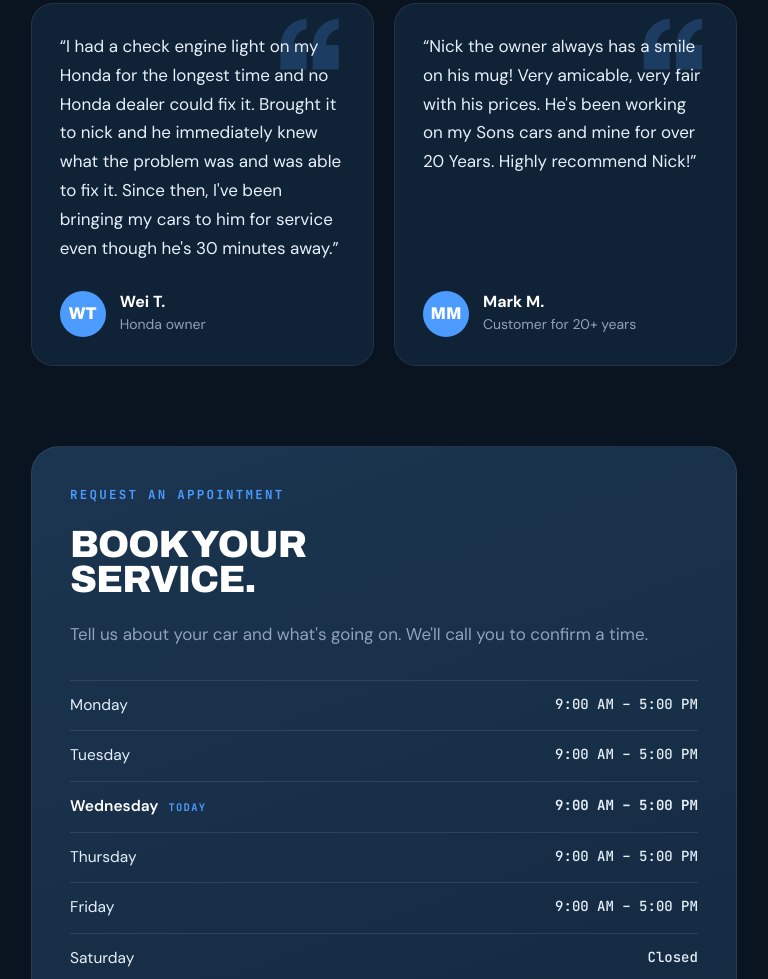
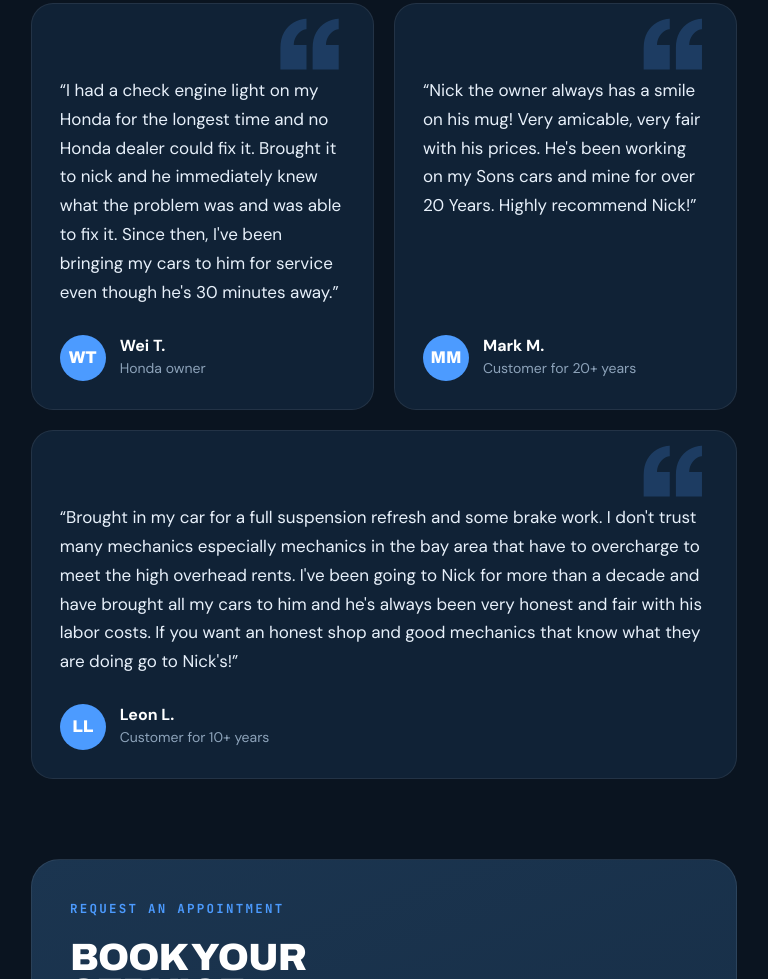
Before and after one commit to sinarostam/moragagas, a plain HTML site: page index.html in a window 768 px wide. Shown: the part 5777-6756 px from the top of the page. Drawn offline with Linux system fonts and the light colour scheme.

Commit message:
Add Leon L.'s review; tidy review layout
Three reviews show in a row on desktop; on tablets the odd last card
spans the full width. Give the quote mark room above the text.

Co-Authored-By: Claude Opus 5.5 <noreply@anthropic.com>
Claude-Session: https://claude.ai/code/session_01Lu1TN1VFRBeeSRK2i4gKhS

```diff
--- a/index.html
+++ b/index.html
@@ -362,6 +362,12 @@
     font-family:var(--display);font-weight:900;font-size:140px;line-height:1;color:var(--auto-blue);opacity:.22;
   }
   .review blockquote{font-size:17px;line-height:1.7;color:var(--auto-ice);position:relative}
+  .review:not(:only-child) blockquote{margin-top:44px}
+  @media (min-width:641px) and (max-width:1020px){
+    .reviews{grid-template-columns:repeat(2,1fr)}
+    .review:not(:only-child):last-child:nth-child(odd){grid-column:1/-1}
+  }
+  @media (max-width:640px){.reviews{grid-template-columns:1fr}}
   .review figcaption{display:flex;align-items:center;gap:14px;margin-top:auto;padding-top:28px}
   .review .avatar{
     width:46px;height:46px;border-radius:50%;flex:none;display:grid;place-items:center;
@@ -842,6 +848,8 @@ const SITE = {
         text:"I had a check engine light on my Honda for the longest time and no Honda dealer could fix it. Brought it to nick and he immediately knew what the problem was and was able to fix it. Since then, I've been bringing my cars to him for service even though he's 30 minutes away." },
       { name:"Mark M.", detail:"Customer for 20+ years",
         text:"Nick the owner always has a smile on his mug! Very amicable, very fair with his prices. He's been working on my Sons cars and mine for over 20 Years. Highly recommend Nick!" },
+      { name:"Leon L.", detail:"Customer for 10+ years",
+        text:"Brought in my car for a full suspension refresh and some brake work. I don't trust many mechanics especially mechanics in the bay area that have to overcharge to meet the high overhead rents. I've been going to Nick for more than a decade and have brought all my cars to him and he's always been very honest and fair with his labor costs. If you want an honest shop and good mechanics that know what they are doing go to Nick's!" },
     ],
   },
 };
```
